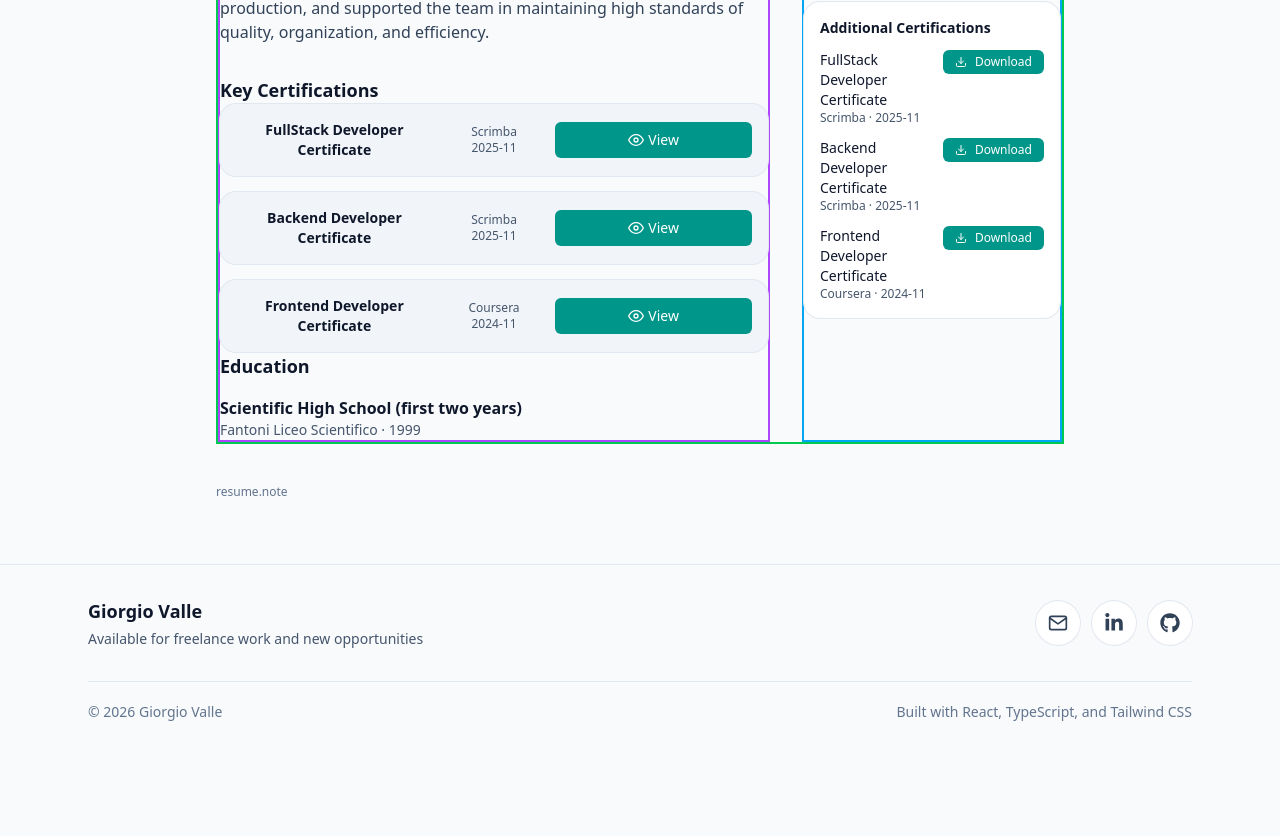
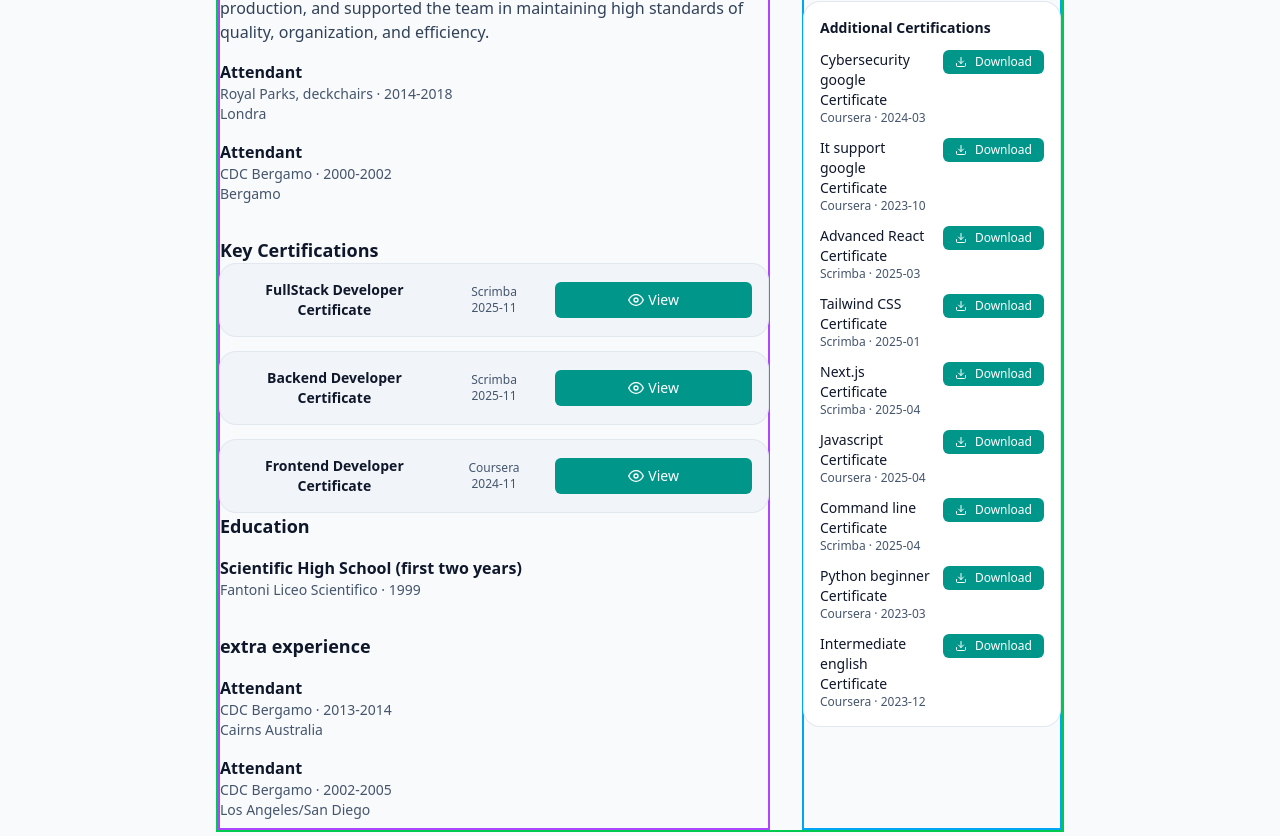
Before and after one commit to gyo82v/portfolio, a React (Vite) app: page /resume in a window 1280 px wide. Shown: the part 564-1400 px from the top of the page. Before the commit the page ends 1318 px from the top, so only its background shows below. Built offline with nearby package versions, Linux system fonts and the light colour scheme.

Commit message:
feat: update the resume component

```diff
--- a/src/pages/Resume.tsx
+++ b/src/pages/Resume.tsx
@@ -1,6 +1,7 @@
 import { FiDownload, FiExternalLink } from "react-icons/fi";
 import { useLanguage } from "../i18n/useLanguage";
 import { certificates } from "../data/certificates.ts";
+import { additionalCertificates } from "../data/additionalCertificates.ts";
 import { focusEffects, transitions } from "../styles/patterns";
 import CertificatesList from "../components/CertificatesList";
 
@@ -85,6 +86,36 @@ export default function ResumePage() {
                 </p>
               </article>
 
+              <article className="mt-4">
+                <h3 className="font-semibold text-slate-900 dark:text-slate-100">
+                  {t("pages.resume.deckchairs.title")}
+                </h3>
+                <div className="text-sm text-slate-600 dark:text-slate-300">
+                  <span>{t("pages.resume.deckchairs.company")}</span> · <span>{t("pages.resume.deckchairs.date")}</span>
+                </div>
+                <div className="text-sm text-slate-600 dark:text-slate-300">
+                  {t("pages.resume.deckchairs.location")}
+                </div>
+                <p className="mt-2 text-slate-700 dark:text-slate-200">
+                  {t("pages.resume.deckchairs.description")}
+                </p>
+              </article>
+
+              <article className="mt-4">
+                <h3 className="font-semibold text-slate-900 dark:text-slate-100">
+                  {t("pages.resume.cdc.title")}
+                </h3>
+                <div className="text-sm text-slate-600 dark:text-slate-300">
+                  <span>{t("pages.resume.cdc.company")}</span> · <span>{t("pages.resume.cdc.date")}</span>
+                </div>
+                <div className="text-sm text-slate-600 dark:text-slate-300">
+                  {t("pages.resume.cdc.location")}
+                </div>
+                <p className="mt-2 text-slate-700 dark:text-slate-200">
+                  {t("pages.resume.cdc.description")}
+                </p>
+              </article>
+
               {/* Add more experience entries here as needed */}
             </div>
 
@@ -105,6 +136,41 @@ export default function ResumePage() {
                   <span>{t("pages.resume.school.institution")}</span> · <span>{t("pages.resume.school.date")}</span>
                 </div>
               </div>
+            </div>
+            <div>
+              <h2 className="text-lg font-semibold text-slate-900 dark:text-slate-100">
+                extra experience
+              </h2>
+
+               <article className="mt-4">
+                <h3 className="font-semibold text-slate-900 dark:text-slate-100">
+                  {t("pages.resume.farm.title")}
+                </h3>
+                <div className="text-sm text-slate-600 dark:text-slate-300">
+                  <span>{t("pages.resume.farm.company")}</span> · <span>{t("pages.resume.farm.date")}</span>
+                </div>
+                <div className="text-sm text-slate-600 dark:text-slate-300">
+                  {t("pages.resume.farm.location")}
+                </div>
+                <p className="mt-2 text-slate-700 dark:text-slate-200">
+                  {t("pages.resume.farm.description")}
+                </p>
+              </article>
+
+               <article className="mt-4">
+                <h3 className="font-semibold text-slate-900 dark:text-slate-100">
+                  {t("pages.resume.hostel.title")}
+                </h3>
+                <div className="text-sm text-slate-600 dark:text-slate-300">
+                  <span>{t("pages.resume.hostel.company")}</span> · <span>{t("pages.resume.hostel.date")}</span>
+                </div>
+                <div className="text-sm text-slate-600 dark:text-slate-300">
+                  {t("pages.resume.hostel.location")}
+                </div>
+                <p className="mt-2 text-slate-700 dark:text-slate-200">
+                  {t("pages.resume.hostel.description")}
+                </p>
+              </article>
             </div>
           </section>
 
@@ -138,7 +204,7 @@ export default function ResumePage() {
               <h3 className="text-sm font-semibold text-slate-900 dark:text-slate-100">{t("pages.resume.certificatesTitle")}</h3>
 
               <ul className="mt-3 space-y-3">
-                {certificates.map((c) => (
+                {additionalCertificates.map((c) => (
                   <li key={c.id} className="flex items-start justify-between gap-3">
                     <div>
                       <div className="text-sm font-medium text-slate-900 dark:text-slate-100">{c.title}</div>
```
